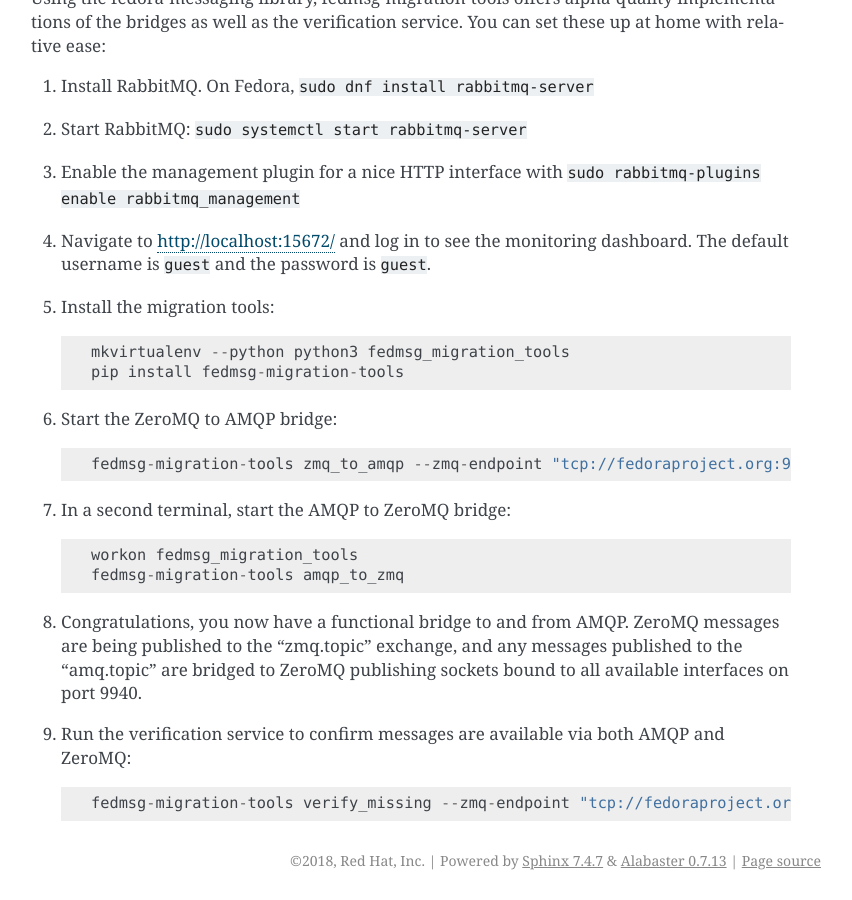
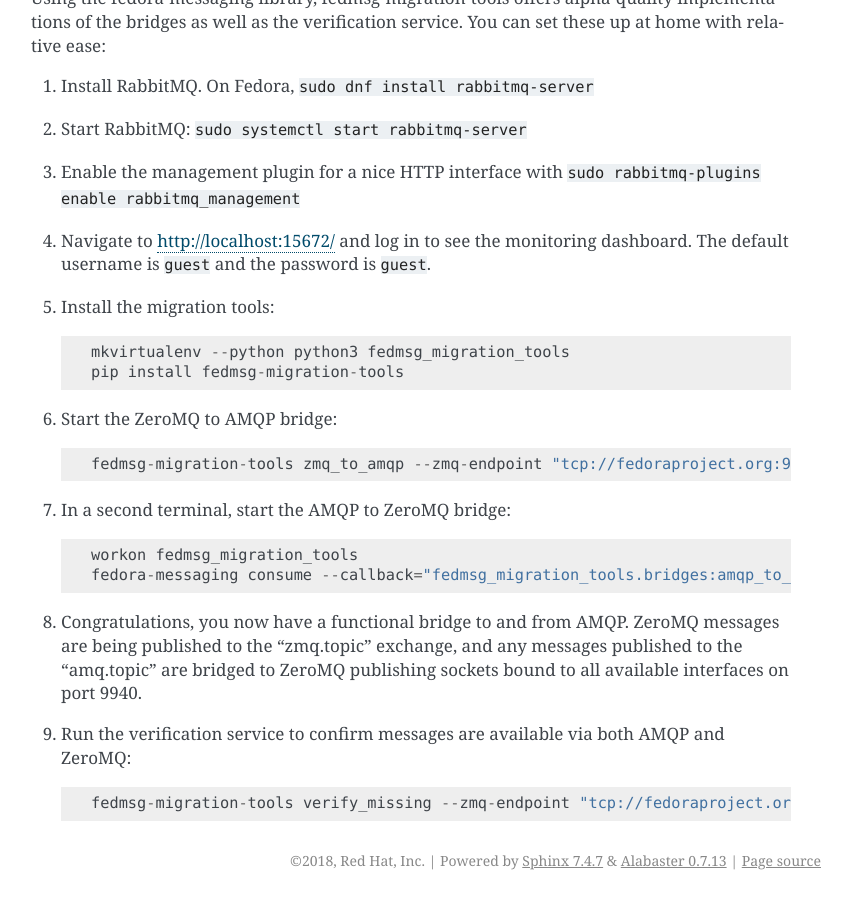
Before and after one commit to fedora-infra/fedmsg-migration-tools, a Sphinx documentation site: the page built from docs/migration/overview.rst, in a window 1280 px wide and 900 px high, scrolled down 3035 px. Shown: the whole window, without its empty margins (339-1191 px from the left). Built offline with Sphinx 7.4.7, drawn with Linux system fonts in a browser that asks for light colours.

Commit message:
Update the docs after 39dbbbc

```diff
--- a/docs/migration/overview.rst
+++ b/docs/migration/overview.rst
@@ -155,7 +155,7 @@
 7. In a second terminal, start the AMQP to ZeroMQ bridge::
 
     workon fedmsg_migration_tools
-    fedmsg-migration-tools amqp_to_zmq
+    fedora-messaging consume --callback="fedmsg_migration_tools.bridges:amqp_to_zmq"
 
 8. Congratulations, you now have a functional bridge to and from AMQP. ZeroMQ
    messages are being published to the "zmq.topic" exchange, and any messages
```
